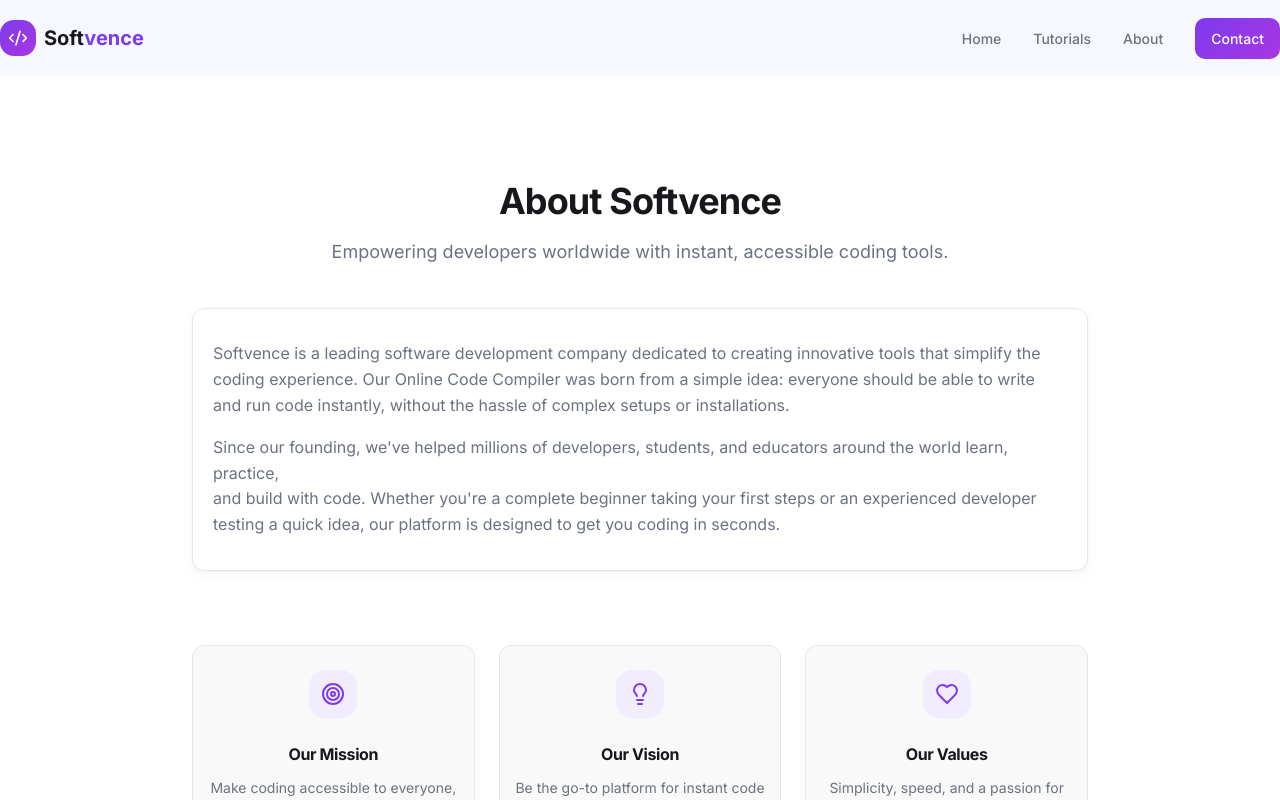
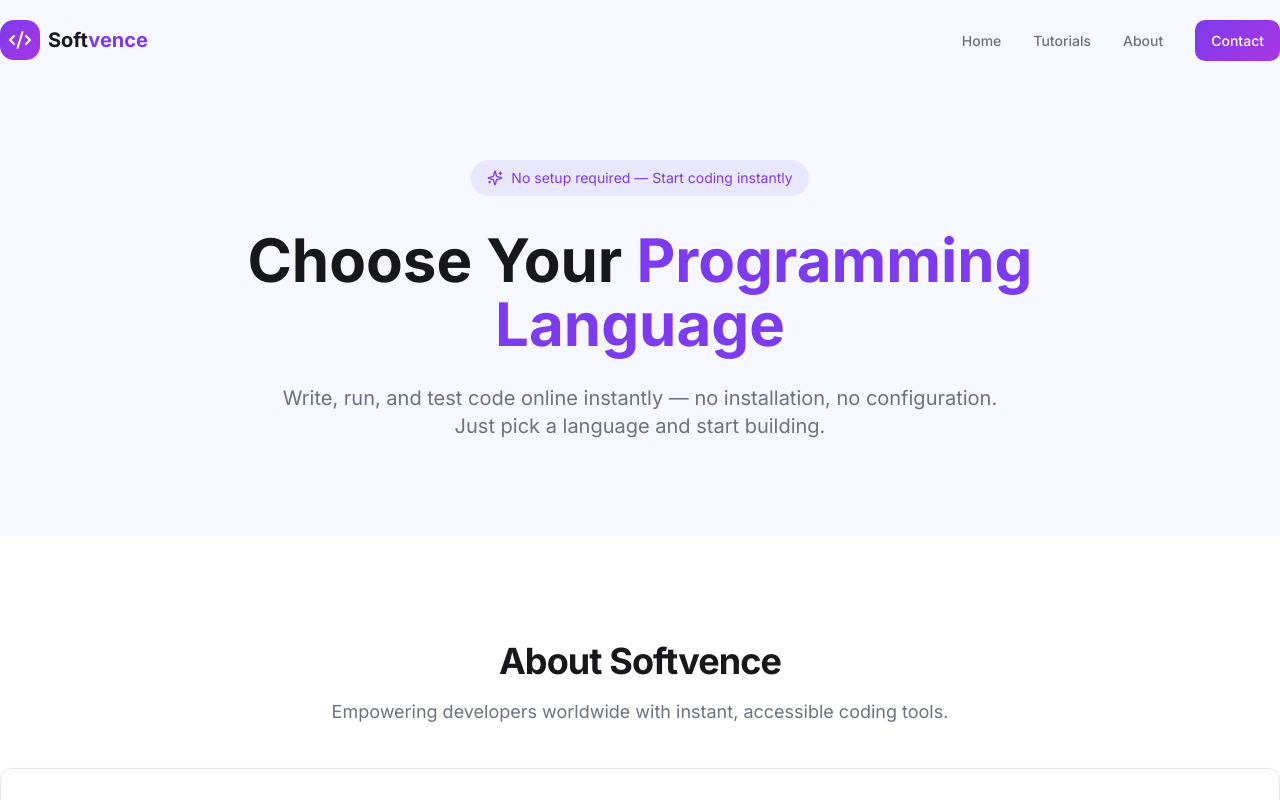
Before and after one commit to backbencherstudio/softvence-course, a Next.js app: page / in a window 1280 px wide. Shown: the top 800 px of the page. Built offline with nearby package versions, Linux system fonts and the light colour scheme.

Commit message:
hero section done

```diff
--- a/app/(Home)/page.tsx
+++ b/app/(Home)/page.tsx
@@ -1,10 +1,12 @@
 import AboutSoftvence from '@/components/LandingPage/AboutSoftvence'
+import Hero from '@/components/LandingPage/Hero'
 import React from 'react'
 
 export default function LandingPage() {
   return (
     <div className=''>
-        <div className='container'>
+        <div  >
+            <Hero/>
             <AboutSoftvence/>
         </div>
     </div>
--- a/components/LandingPage/AboutSoftvence.tsx
+++ b/components/LandingPage/AboutSoftvence.tsx
@@ -5,7 +5,7 @@ import OurValueIcon from '../Icons/OurValueIcon';
 
 export default function AboutSoftvence() {
     return (
-        <div className='lg:py-[96px] md:py-[60px] py-10 md:max-w-[896px] mx-auto'>
+        <div className='lg:py-[96px] md:py-[60px] py-10 md:max-w-[896px] mx-auto s_container'>
             <div className='mx-auto flex flex-col items-center gap-4 p-[10px]'>
                 <h2 className='text-[#17171C] text-2xl md:text-[32px] lg:text-[36px] font-bold leading-[111%] tracking-[-0.9px]'>About <span>Softvence</span></h2>
                 <p className='text-[#6B7280] md:text-lg text-base leading-[155%]'>Empowering developers worldwide with instant, accessible coding tools.</p>
--- /dev/null
+++ b/components/LandingPage/Hero.tsx
@@ -0,0 +1,30 @@
+import React from "react";
+import Image from "next/image";
+import starImg from "@/public/assets/images/star.svg";
+
+export default function Hero() {
+  return (
+    <div className="bg-[#f7f8ff] pt-20 pb-24">
+      <div className=" s_container flex flex-col justify-center items-center">
+        <div className=" bg-[#e9e7fd] py-2 px-4 rounded-full   items-center justify-center gap-2 inline-flex">
+          <Image src={starImg} alt="star" />
+          <p className=" text-[#7C3BED] text-sm">
+            No setup required — Start coding instantly
+          </p>
+        </div>
+        <h1 className=" text-6xl  text-[#17171C] font-bold max-w-[790px] mx-auto text-center mt-8 leading-16">
+          Choose Your{" "}
+          <span className=" text-[#7C3BED]">
+            {" "}
+            Programming <br />
+            Language
+          </span>{" "}
+        </h1>
+        <p className=" text-xl text-[#6B7280] text-center max-w-[750px] mx-auto leading-7 mt-7">
+          Write, run, and test code online instantly — no installation, no
+          configuration. Just pick a language and start building.
+        </p>
+      </div>
+    </div>
+  );
+}
--- a/components/LandingPage/Navbar.tsx
+++ b/components/LandingPage/Navbar.tsx
@@ -1,39 +1,140 @@
-import React from 'react'
+'use client'
+import React, { useState } from 'react'
 import Image from 'next/image'
 import logo from '@/public/assets/images/logo.svg'
 import Link from 'next/link'
+import { FiMenu, FiX } from 'react-icons/fi'
 
 export default function Navbar() {
+  const [isMenuOpen, setIsMenuOpen] = useState(false)
+
+  const toggleMenu = () => {
+    setIsMenuOpen(!isMenuOpen)
+  }
+
+  const navLinks = [
+    { href: '/', label: 'Home' },
+    { href: '/tutorials', label: 'Tutorials' },
+    { href: '/about', label: 'About' },
+    { href: '/contact', label: 'Contact', isButton: true }
+  ]
+
   return (
-    <nav className=' bg-[#f7f8ff] py-5'>
-    <div className=' s_container flex items-center justify-between'>
-      {/* logo */}
-      <Link href='/' className=' flex items-center gap-2'>
-        <div className=' logo_bg p-2 rounded-xl'>
-        <Image src ={logo} alt='logo'/>
+    <>
+      <nav className='bg-[#f7f8ff] py-5 px-3 md:px-0'>
+        <div className='s_container flex items-center justify-between'>
+          {/* Logo */}
+          <Link href='/' className='flex items-center gap-2'>
+            <div className='logo_bg p-2 rounded-xl'>
+              <Image src={logo} alt='logo' width={24} height={24} />
+            </div>
+            <h2 className='text-xl text-[#17171C] font-bold'>
+              Soft<span className='text-[#7C3BED]'>vence</span>
+            </h2>
+          </Link>
 
+          {/* Desktop Navigation */}
+          <ul className='hidden md:flex items-center gap-8'>
+            {navLinks.map((link) => (
+              <li key={link.label}>
+                <Link
+                  href={link.href}
+                  className={`
+                    text-sm font-medium transition-colors cursor-pointer
+                    ${link.isButton
+                      ? 'text-white logo_bg py-3 px-4 rounded-[10px]'
+                      : 'text-[#6B7280] hover:text-[#7C3BED]'
+                    }
+                  `}
+                >
+                  {link.label}
+                </Link>
+              </li>
+            ))}
+          </ul>
+
+          {/* Mobile Menu Button */}
+          <button
+            onClick={toggleMenu}
+            className='md:hidden p-2 rounded-lg hover:bg-gray-100 transition-colors'
+            aria-label='Toggle menu'
+          >
+            {isMenuOpen ? (
+              <FiX className='w-6 h-6 text-[#17171C]' />
+            ) : (
+              <FiMenu className='w-6 h-6 text-[#17171C]' />
+            )}
+          </button>
         </div>
-        <h2 className=' text-xl text-[#17171C] font-bold '>Soft<span className='text-[#7C3BED]'>vence</span></h2>
-      </Link>
+      </nav>
 
-      <ul className=' flex items-center gap-8'>
-        <li>
-          <Link href ='/' className=' text-sm  text-[#6B7280] font-medium hover:text-[#7C3BED] transition-colors cursor-pointer '>Home</Link>
-        </li>
-        <li>
-          <Link href ='/' className=' text-sm  text-[#6B7280] font-medium hover:text-[#7C3BED] transition-colors cursor-pointer '>Tutorials</Link>
-        </li>
-        <li>
-          <Link href ='/' className=' text-sm  text-[#6B7280] font-medium hover:text-[#7C3BED] transition-colors cursor-pointer '>About</Link>
-        </li>
-        <li>
-          <Link href ='/' className=' text-sm  text-white font-medium  logo_bg cursor-pointer py-3 px-4 rounded-[10px]'>Contact</Link>
-        </li>
-      </ul>
+      {/* Mobile Sidebar Menu */}
+      <div
+        className={`
+          fixed inset-0 z-50 md:hidden
+          ${isMenuOpen ? 'visible' : 'invisible'}
+        `}
+      >
+        {/* Overlay */}
+        <div
+          className={`
+            absolute inset-0 bg-black transition-opacity duration-300
+            ${isMenuOpen ? 'opacity-50' : 'opacity-0'}
+          `}
+          onClick={toggleMenu}
+        />
 
+        {/* Sidebar */}
+        <div
+          className={`
+            absolute top-0 right-0 h-full w-64 bg-white shadow-xl
+            transform transition-transform duration-300 ease-in-out
+            ${isMenuOpen ? 'translate-x-0' : 'translate-x-full'}
+          `}
+        >
+          {/* Sidebar Header */}
+          <div className='flex items-center justify-between p-6 border-b'>
+            <Link href='/' className='flex items-center gap-2' onClick={toggleMenu}>
+              <div className='logo_bg p-2 rounded-xl'>
+                <Image src={logo} alt='logo' width={24} height={24} />
+              </div>
+              <h2 className='text-xl text-[#17171C] font-bold'>
+                Soft<span className='text-[#7C3BED]'>vence</span>
+              </h2>
+            </Link>
+            <button
+              onClick={toggleMenu}
+              className='p-2 rounded-lg hover:bg-gray-100'
+              aria-label='Close menu'
+            >
+              <FiX className='w-6 h-6 text-[#17171C]' />
+            </button>
+          </div>
 
-    </div>
-
-    </nav>
+          {/* Sidebar Links */}
+          <div className='p-6'>
+            <ul className='space-y-6'>
+              {navLinks.map((link) => (
+                <li key={link.label}>
+                  <Link
+                    href={link.href}
+                    onClick={toggleMenu}
+                    className={`
+                      block text-base font-medium transition-colors
+                      ${link.isButton
+                        ? 'text-white logo_bg py-3 px-4 rounded-[10px] text-center'
+                        : 'text-[#6B7280] hover:text-[#7C3BED]'
+                      }
+                    `}
+                  >
+                    {link.label}
+                  </Link>
+                </li>
+              ))}
+            </ul>
+          </div>
+        </div>
+      </div>
+    </>
   )
 }
--- a/package.json
+++ b/package.json
@@ -22,6 +22,7 @@
     "react": "^19.2.3",
     "react-chartjs-2": "^5.3.0",
     "react-dom": "^19.2.3",
+    "react-icons": "^5.5.0",
     "react-select": "^5.10.1",
     "socket.io-client": "^4.8.1",
     "sonner": "^2.0.7",
```
Also changed, not shown: public/assets/images/star.svg (added), 1 other file (tests, documents, lock files or other folders).
